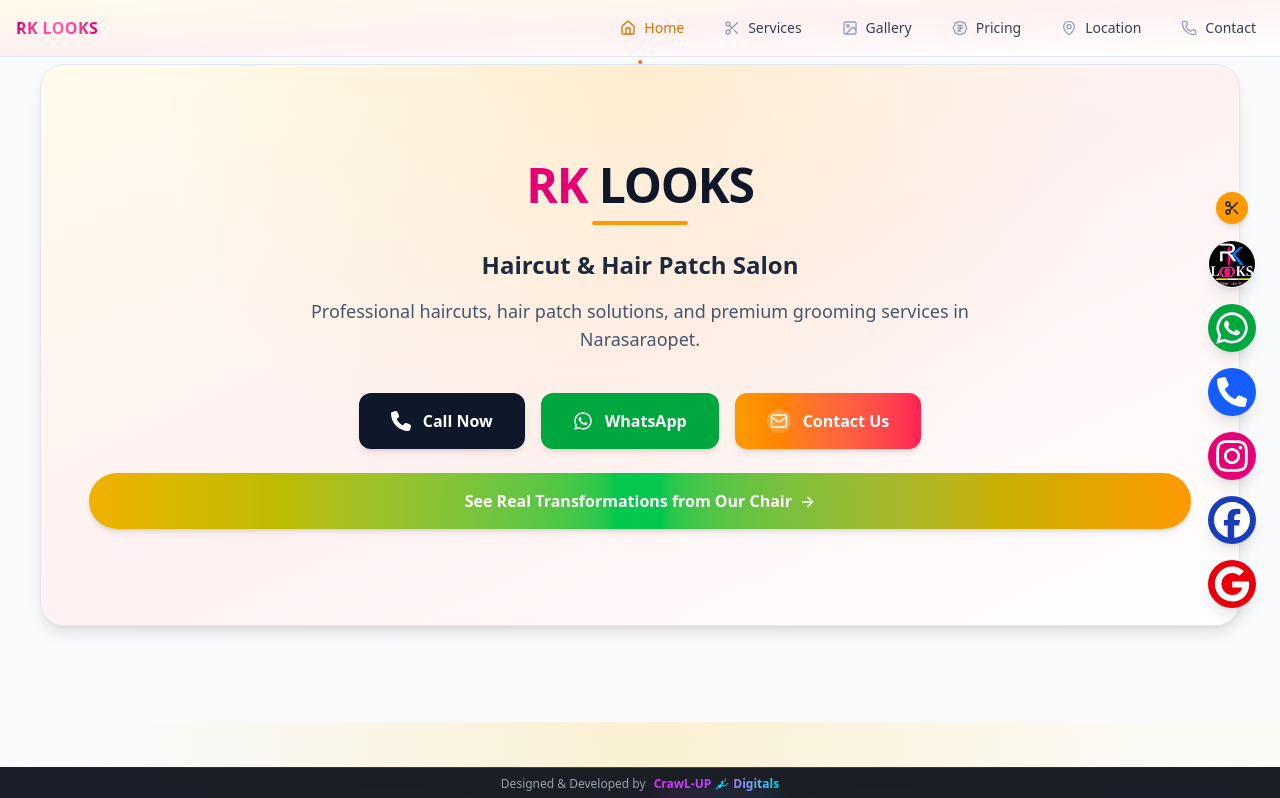
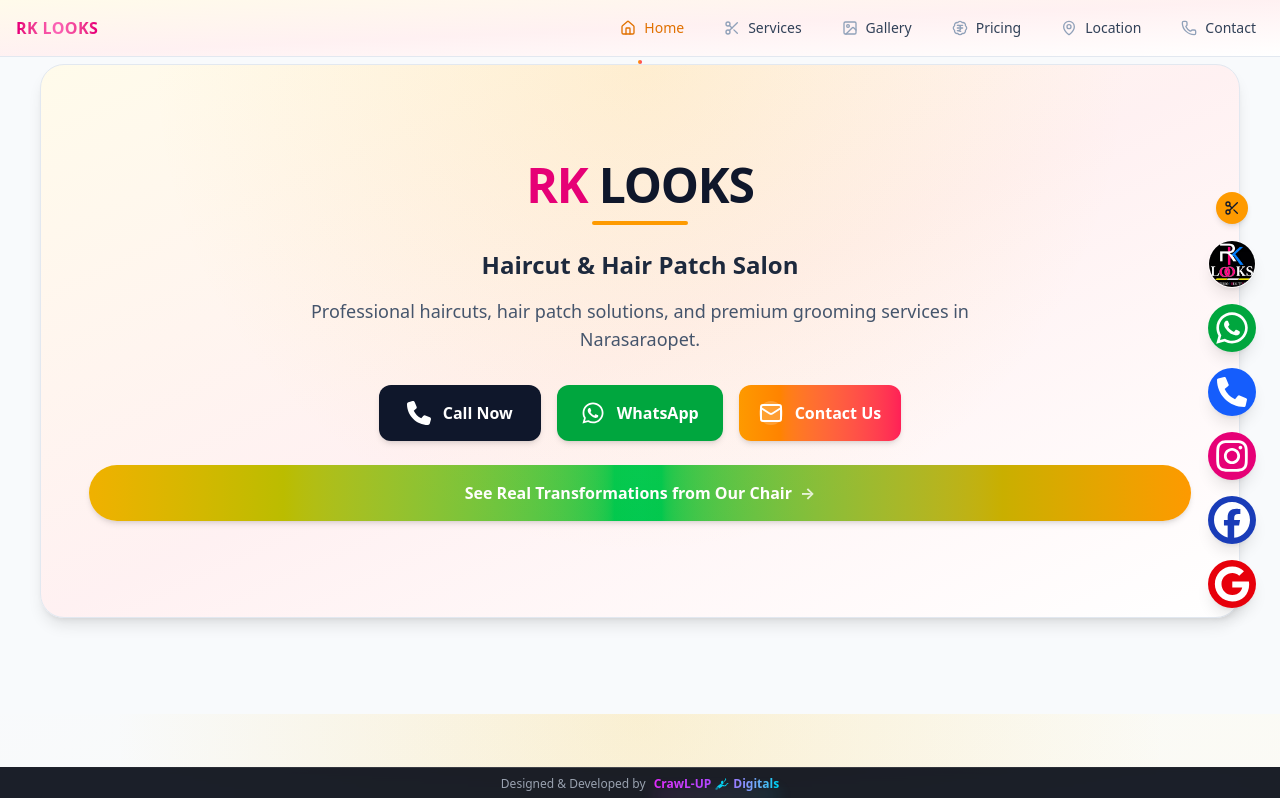
Before and after one commit to Nage-Pula/rklooks, a Next.js app: page / in a window 1280 px wide. Shown: the top 798 px of the page. Built offline with nearby package versions, Linux system fonts and the light colour scheme.

Commit message:
hero  styles

```diff
--- a/components/sections/Hero.tsx
+++ b/components/sections/Hero.tsx
@@ -55,13 +55,13 @@ export default function Hero() {
               initial={{ opacity: 0, y: 10 }}
               animate={{ opacity: 1, y: 0 }}
               transition={{ delay: 0.5, duration: 0.4 }}
-              className="mt-10 flex flex-col sm:flex-row items-center justify-center gap-4"
+              className="mt-8 flex flex-col sm:flex-row items-center justify-center gap-4"
             >
               <a
                 href="tel:6281045377"
-                className="inline-flex items-center gap-3 rounded-xl bg-slate-900 px-8 py-4 text-base font-semibold text-white shadow-md transition hover:bg-slate-800 active:scale-95"
+                className="inline-flex items-center gap-3 rounded-xl bg-slate-900 px-7 py-4 text-base font-semibold text-white shadow-md transition hover:bg-slate-800 active:scale-95"
               >
-                <FaPhone className="text-xl" />
+                <FaPhone className="text-2xl" />
                 Call Now
               </a>
 
@@ -69,17 +69,17 @@ export default function Hero() {
                 href="https://wa.me/916281045377"
                 target="_blank"
                 rel="noopener noreferrer"
-                className="inline-flex items-center gap-3 rounded-xl bg-green-600 px-8 py-4 text-base font-semibold text-white shadow-md transition hover:bg-green-500 active:scale-95"
+                className="inline-flex items-center gap-3 rounded-xl bg-green-600 px-6 py-4 text-base font-semibold text-white shadow-md transition hover:bg-green-500 active:scale-95"
               >
-                <FaWhatsapp className="text-xl" />
+                <FaWhatsapp className="text-2xl" />
                 WhatsApp
               </a>
               <a
                 href="#contact"
-                className="group inline-flex items-center gap-3 rounded-xl bg-gradient-to-r from-amber-500 to-rose-500 px-8 py-4 text-base font-semibold text-white shadow-md transition-all duration-300 hover:shadow-lg hover:brightness-105 active:scale-95"
+                className="group inline-flex items-center gap-3 rounded-xl bg-gradient-to-r from-amber-500 to-rose-500 px-5 py-4 text-base font-semibold text-white shadow-md transition-all duration-300 hover:shadow-lg hover:brightness-105 active:scale-95"
               >
                 <span className="flex items-center justify-center h-6 w-6 rounded-full bg-white/20">
-                  <Mail size={18} />
+                  <Mail className="text-2xl" />
                 </span>
                 Contact Us
               </a>
```
